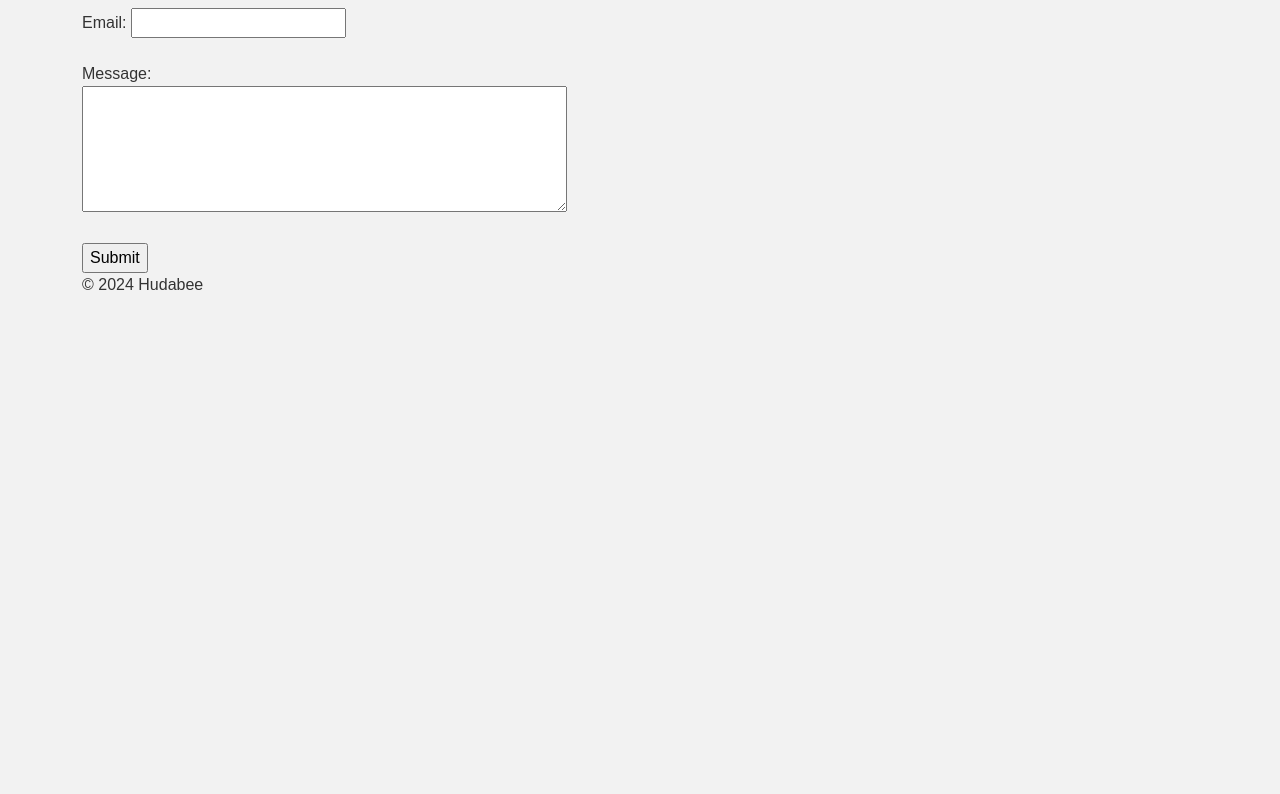
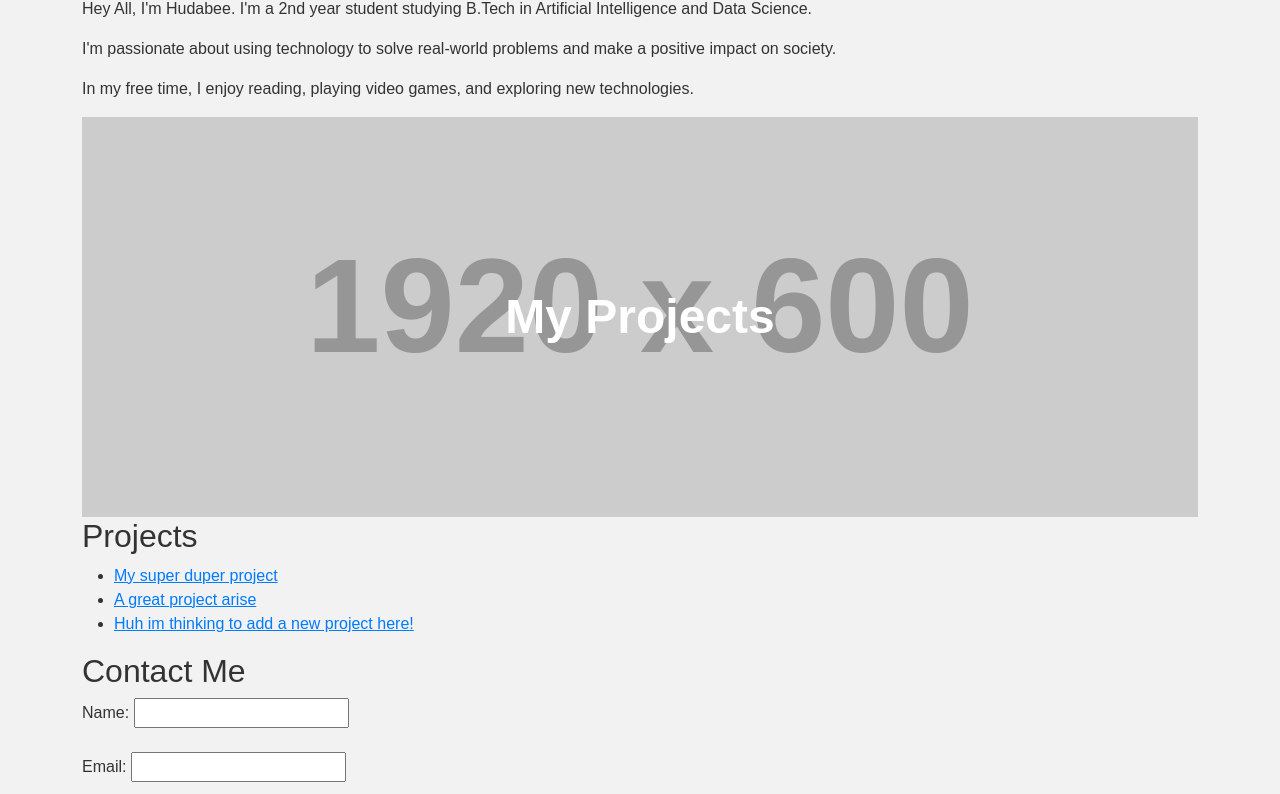
Before and after one commit to xnub1337/hudabee, a plain HTML site: page index.html in a window 1280 px wide. Shown: the part 505-1299 px from the top of the page. Before the commit the page ends 818 px from the top, so only its background shows below. Drawn offline with nearby package versions, Linux system fonts and the light colour scheme; placeholder pictures from the web are drawn by us.

Commit message:
Update index.html

```diff
--- a/index.html
+++ b/index.html
@@ -1,6 +1,8 @@
 <!DOCTYPE html>
-<html>
+<html lang="en">
 <head>
+  <meta charset="UTF-8">
+  <meta name="viewport" content="width=device-width, initial-scale=1.0">
   <title>Hudabee | My Homepage</title>
   <link href="https://cdn.jsdelivr.net/npm/bootstrap@5.0.2/dist/css/bootstrap.min.css" rel="stylesheet" integrity="sha384-EVSTQN3/azprG1Anm3QDgpJLIm9Nao0Yz1ztcQTwFspd3yD65VohhpuuCOmLASjC" crossorigin="anonymous">
   <script src="https://cdn.jsdelivr.net/npm/bootstrap@5.0.2/dist/js/bootstrap.bundle.min.js" integrity="sha384-MrcW6ZMFYlzcLA8Nl+NtUVF0sA7MsXsP1UyJoMp4YLEuNSfAP+JcXn/tWtIaxVXM" crossorigin="anonymous"></script>
@@ -10,18 +12,45 @@
       color: #333;
       font-family: Arial, sans-serif;
     }
+
     h1, h2, h3, h4, h5, h6 {
       color: #333;
     }
+
     a {
       color: #007bff;
     }
+
     a:hover {
       color: #0056b3;
+    }
+
+    /* Parallax section */
+    .parallax {
+      background-image: url('https://via.placeholder.com/1920x1080'); /* Replace with your image */
+      height: 400px;
+      background-attachment: fixed;
+      background-position: center;
+      background-repeat: no-repeat;
+      background-size: cover;
+      position: relative;
+    }
+
+    .parallax h2 {
+      position: absolute;
+      top: 50%;
+      left: 50%;
+      transform: translate(-50%, -50%);
+      color: white;
+      font-size: 48px;
+      font-weight: bold;
+      text-align: center;
     }
   </style>
 </head>
 <body class="container">
+
+  <!-- Navigation -->
   <nav class="navbar navbar-expand-lg navbar-light bg-light">
     <div class="container-fluid">
       <a class="navbar-brand" href="#">My Website</a>
@@ -46,9 +75,13 @@
       </div>
     </div>
   </nav>
-  <header>
-    <h1>Welcome to my homepage!</h1>
-  </header>
+
+  <!-- Parallax Section -->
+  <div class="parallax">
+    <h2>Welcome to My Homepage</h2>
+  </div>
+
+  <!-- Main Content -->
   <main>
     <section id="about">
       <h2>About Me</h2>
@@ -56,6 +89,12 @@
       <p>I'm passionate about using technology to solve real-world problems and make a positive impact on society.</p>
       <p>In my free time, I enjoy reading, playing video games, and exploring new technologies.</p>
     </section>
+
+    <!-- Another Parallax Section -->
+    <div class="parallax" style="background-image: url('https://via.placeholder.com/1920x600');">
+      <h2>My Projects</h2>
+    </div>
+
     <section id="projects">
       <h2>Projects</h2>
       <ul>
@@ -64,6 +103,8 @@
         <li><a href="#">Huh im thinking to add a new project here!</a></li>
       </ul>
     </section>
+
+    <!-- Contact Section -->
     <section id="contact">
       <h2>Contact Me</h2>
       <form>
@@ -77,8 +118,10 @@
       </form>
     </section>
   </main>
+
   <footer>
     <p>&copy; 2024 Hudabee</p>
   </footer>
+
 </body>
 </html>
```
